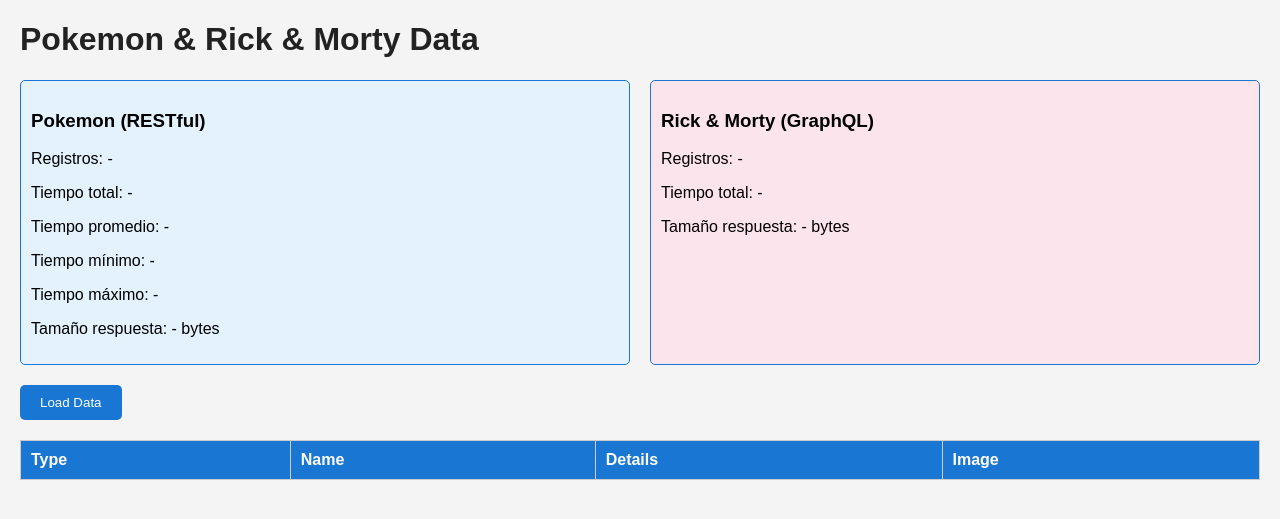
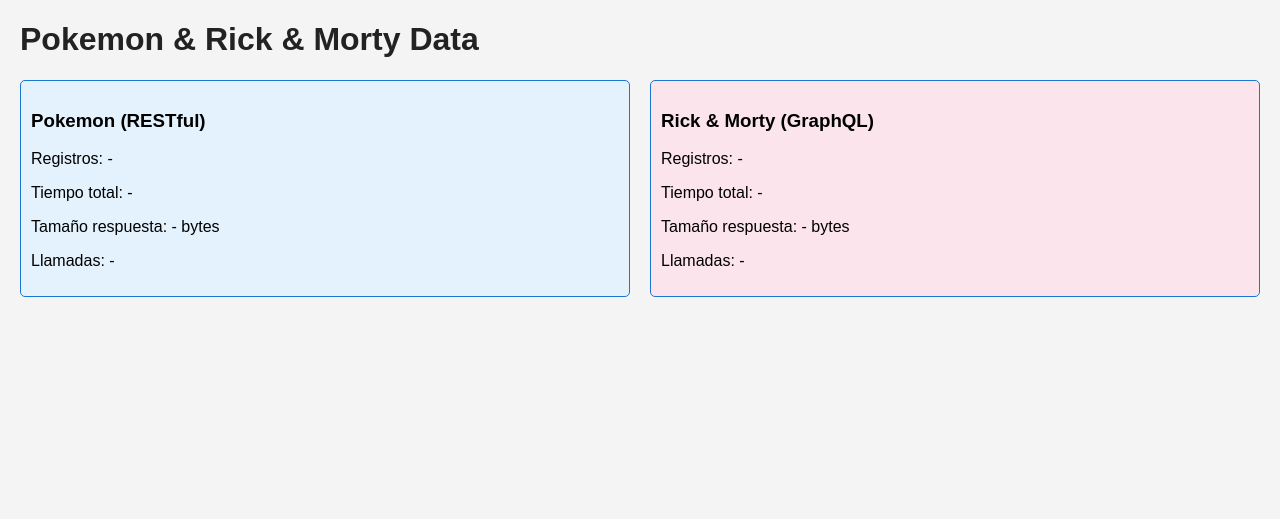
Before and after one commit to leninnx/Benchmark, a Flask app: page / in a window 1280 px wide. Shown: the top 519 px of the page. Run offline with Flask 3, Linux system fonts and the light colour scheme; lists and menus that the app fills with data are empty.

Commit message:
Update index.html

```diff
--- a/templates/index.html
+++ b/templates/index.html
@@ -27,32 +27,17 @@
         <h3>Pokemon (RESTful)</h3>
         <p id="poke-records">Registros: -</p>
         <p id="poke-time-total">Tiempo total: -</p>
-            <p id="poke-time-avg">Tiempo promedio: -</p>
-            <p id="poke-time-min">Tiempo mínimo: -</p>
-            <p id="poke-time-max">Tiempo máximo: -</p>
         <p id="poke-size">Tamaño respuesta: - bytes</p>
+        <p id="poke-calls">Llamadas: -</p>
     </div>
     <div class="info-box rm-box">
         <h3>Rick & Morty (GraphQL)</h3>
         <p id="rm-records">Registros: -</p>
         <p id="rm-time-total">Tiempo total: -</p>
         <p id="rm-size">Tamaño respuesta: - bytes</p>
+        <p id="rm-calls">Llamadas: -</p>
     </div>
 </div>
-
-    <!-- Botón y tabla de datos -->
-    <button onClick="loadData()">Load Data</button>
-    <table id="data-table">
-        <thead>
-            <tr>
-                <th>Type</th>
-                <th>Name</th>
-                <th>Details</th>
-                <th>Image</th>
-            </tr>
-        </thead>
-        <tbody></tbody>
-    </table>
 
 <script>
     async function loadData() {
@@ -65,20 +50,19 @@
             const data = result.data;
             const info = result.info;
 
-                // Actualizar cuadros de información
+            // Actualizar cuadros
             info.forEach(item => {
                 if(item.type === "Pokemon") {
                     document.getElementById('poke-records').textContent = `Registros: ${item.records}`;
                     document.getElementById('poke-time-total').textContent = `Tiempo total: ${item.time_total}`;
-                        document.getElementById('poke-time-avg').textContent = `Tiempo promedio: ${item.time_avg}`;
-                        document.getElementById('poke-time-min').textContent = `Tiempo mínimo: ${item.time_min}`;
-                        document.getElementById('poke-time-max').textContent = `Tiempo máximo: ${item.time_max}`;
                     document.getElementById('poke-size').textContent = `Tamaño respuesta: ${item.size_bytes} bytes`;
+                    document.getElementById('poke-calls').textContent = `Llamadas: ${item.calls}`;
                 }
                 if(item.type === "Rick & Morty") {
                     document.getElementById('rm-records').textContent = `Registros: ${item.records}`;
                     document.getElementById('rm-time-total').textContent = `Tiempo total: ${item.time_total}`;
                     document.getElementById('rm-size').textContent = `Tamaño respuesta: ${item.size_bytes} bytes`;
+                    document.getElementById('rm-calls').textContent = `Llamadas: ${item.calls}`;
                 }
             });
 
```
Lines whose indentation alone changed are shown as unchanged.
